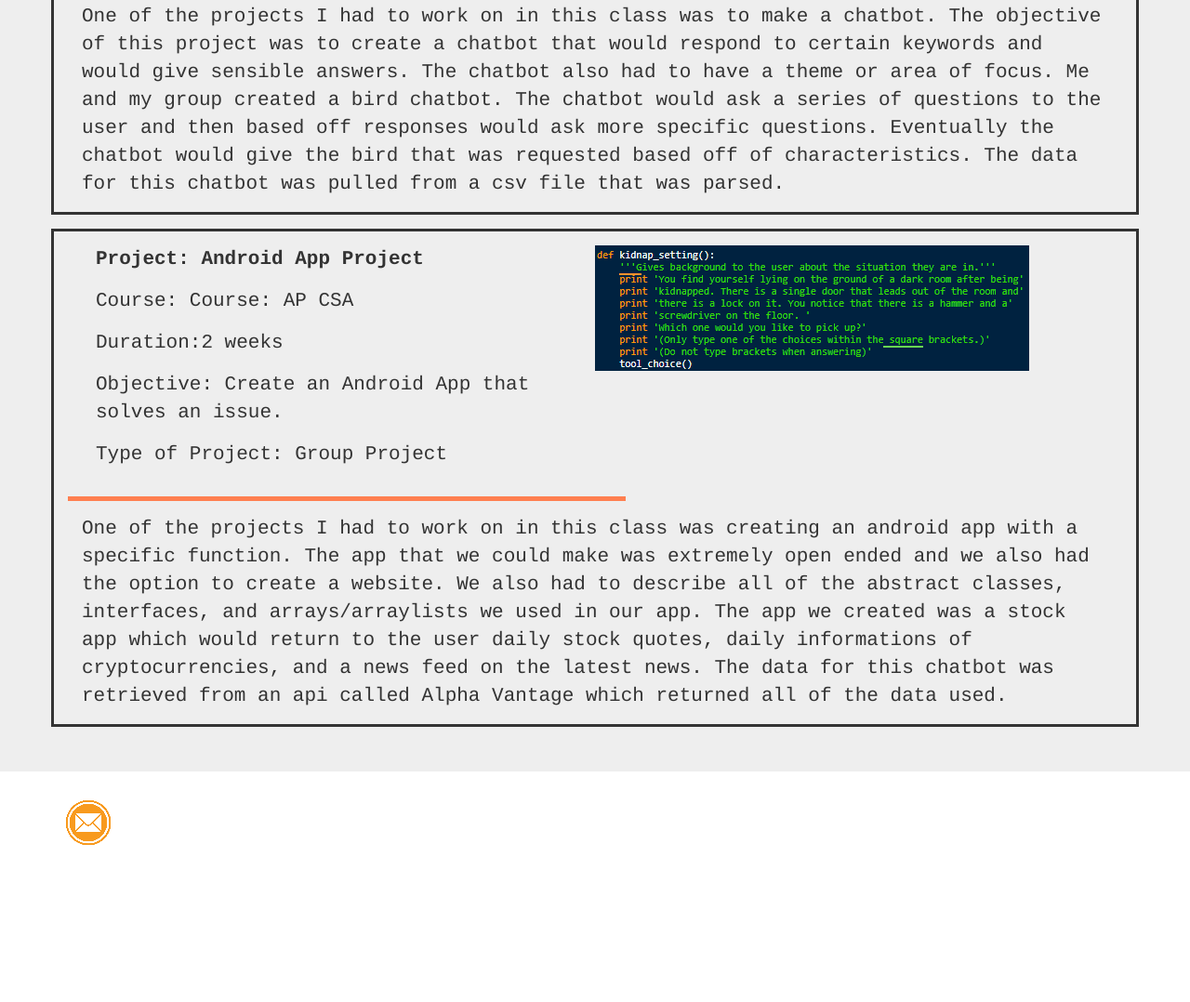
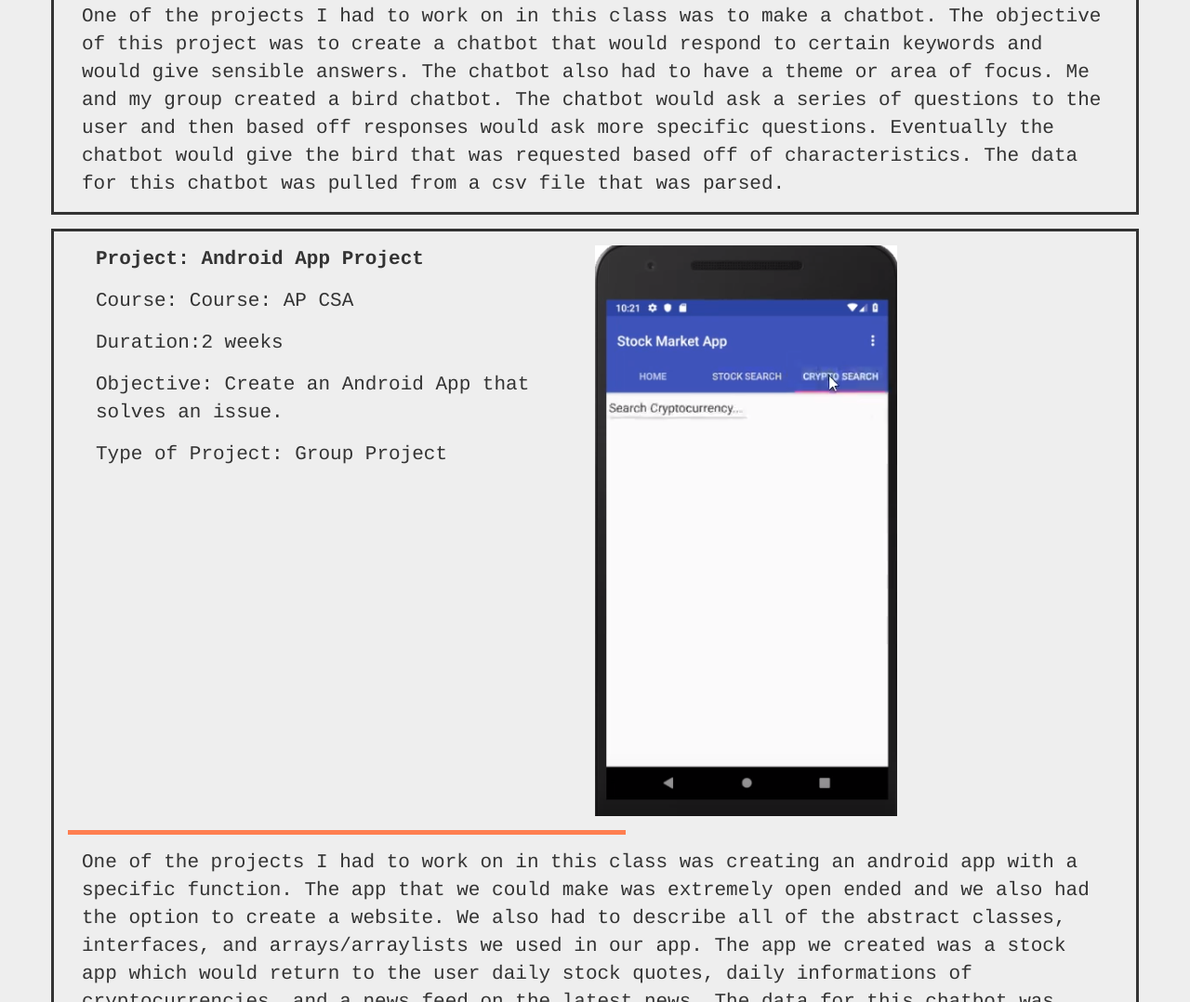
Before and after one commit to SankalpK1/portfolio, a plain HTML site: page Kumar_Projects.html in a window 1280 px wide. Shown: the part 4071-5149 px from the top of the page at 93% size. Before the commit the page ends 4981 px from the top, so only its background shows below. Drawn offline with Linux system fonts and the light colour scheme.

Commit message:
Update Kumar_Projects.html

```diff
--- a/Kumar_Projects.html
+++ b/Kumar_Projects.html
@@ -118,7 +118,7 @@
              <div class="MarginLSSS"></div>
             <div class="borderSSS container">
                 <div class="container MarginLTPSSS">
-                    <img src="Images/CaptureFOrF.PNG"/>
+                    <img src="Images/astocksapp.PNG"/>
                     <div class="col-sm-6">
                         <p><strong>Project: Android App Project</strong></p>
                         <p>Course: Course: AP CSA</p>
```
